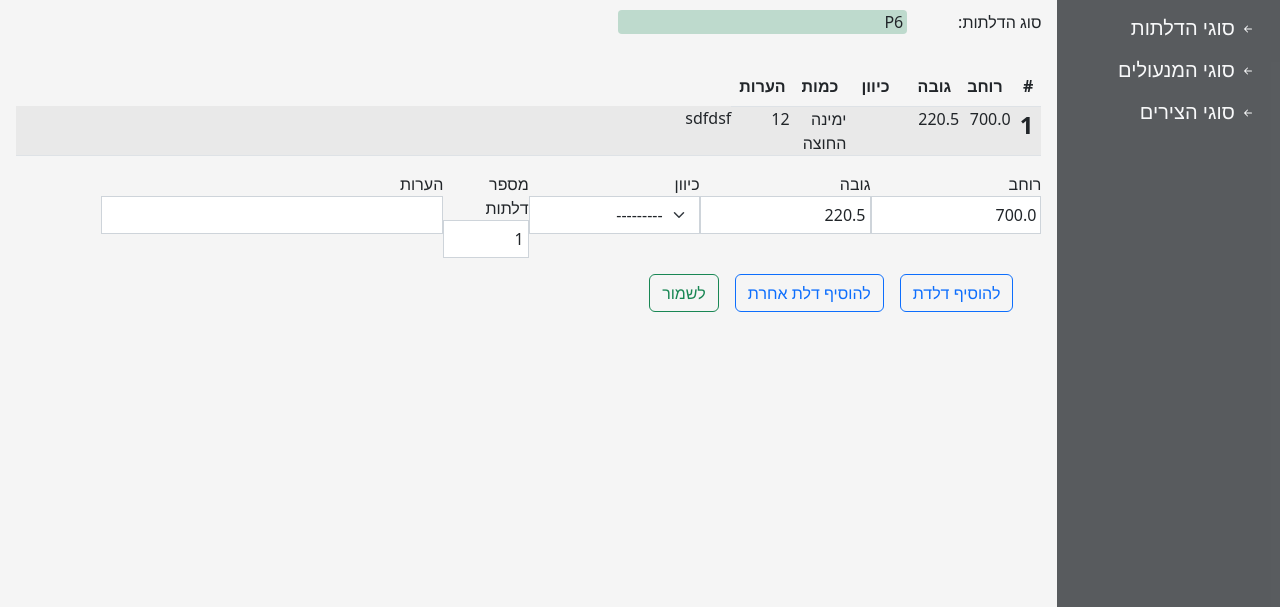
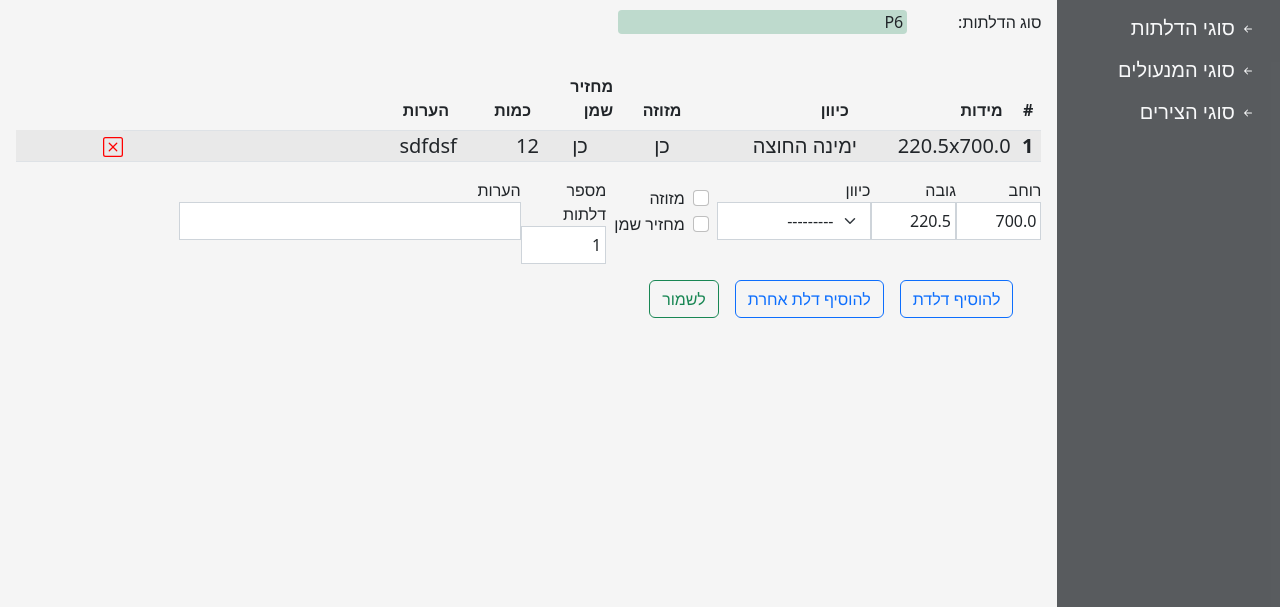
Before and after one commit to glllom/DoorsForeman, a Django app: page /show_order/111/ in a window 1280 px wide. Shown: the part 193-800 px from the top of the page. Run offline with Django 4.2, Linux system fonts and the light colour scheme; data comes from the database, SQL or seed files in the repository; both versions use the stored data as it was after the commit.

Commit message:
door removing implemented

```diff
--- a/DoorsForeman/urls.py
+++ b/DoorsForeman/urls.py
@@ -25,6 +25,8 @@ urlpatterns = [
     re_path(r'^search_order', main.views.search_order, name='search_order'),
     re_path(r'^add_door_group/(?P<order_id>\d+)/', main.views.add_door_group, name='add_door_group'),
 
+    re_path(r'^remove_door_instance/(?P<instance_id>\d+)/', main.views.remove_door_instance, name='remove_door_instance'),
+
     path('ajax/load-locks', main.views.load_locks, name='ajax_load_locks'),
     path('ajax/load-hinges', main.views.load_hinges, name='ajax_load_hinges'),
 ]
--- a/main/forms.py
+++ b/main/forms.py
@@ -1,4 +1,4 @@
-from django.forms import ModelForm, TextInput, ClearableFileInput, SelectMultiple, Select, Textarea
+from django.forms import ModelForm, TextInput, ClearableFileInput, SelectMultiple, Select, Textarea, CheckboxInput
 
 from main.models import *
 
@@ -97,4 +97,6 @@ class DoorInstanceForm(ModelForm):
                    'height': TextInput(attrs={'class': 'form-control px-1 rounded-0'}),
                    'comment': TextInput(attrs={'class': 'form-control px-2 rounded-0'}),
                    'direction': Select(attrs={'class': 'form-select ps-1 rounded-0'}),
+                   'mezuzah': CheckboxInput(attrs={'class': 'form-check-input px-1', 'role': "switch"}),
+                   'closer': CheckboxInput(attrs={'class': 'form-check-input px-1', 'role': "switch"}),
                    }
--- a/main/models.py
+++ b/main/models.py
@@ -110,11 +110,13 @@ class DoorsGroupInstance(models.Model):
 
 
 DIRECTION = [
-    ('0', 'ימינה פנימה'),
-    ('1', 'שמאלה פנימה'),
-    ('2', 'ימינה החוצה'),
-    ('3', 'שמאלה החוצה'),
+    ('ימינה פנימה', 'ימינה פנימה'),
+    ('שמאלה פנימה', 'שמאלה פנימה'),
+    ('ימינה החוצה', 'ימינה החוצה'),
+    ('שמאלה החוצה', 'שמאלה החוצה'),
 ]
+
+
 class DoorInstance(models.Model):
     group = models.ForeignKey('DoorsGroupInstance', on_delete=models.CASCADE)
     number = models.IntegerField(default=1)
@@ -123,9 +125,11 @@ class DoorInstance(models.Model):
                                  help_text="")
     width = models.DecimalField(max_digits=4, decimal_places=1, verbose_name="רוחב",
                                 help_text="")
-    direction = models.CharField(max_length=2, choices=DIRECTION,
+    direction = models.CharField(max_length=16, choices=DIRECTION,
                                  verbose_name="כיוון",
                                  help_text="")
+    mezuzah = models.BooleanField(verbose_name="מזוזה", default=False)
+    closer = models.BooleanField(verbose_name="מחזיר שמן", default=False)
     comment = models.TextField(max_length="1000", help_text="הערות", verbose_name="הערות", blank=True)
 
     def __str__(self):
--- a/main/views.py
+++ b/main/views.py
@@ -190,6 +190,13 @@ def search_order(request):
         return redirect('index', request)
 
 
+def remove_door_instance(request, instance_id):
+    instance = DoorInstance.objects.get(id=instance_id)
+    order = instance.group.order.id
+    instance.delete()
+    return redirect('show_order', order_id=order)
+
+
 '''Reports'''
 
 
@@ -234,7 +241,7 @@ def report(request, order_id):
             panels_list.append(new_door)
     return render(request, 'report.html', {'order': order,
                                            'doors': doors_list,
-                                           'panels': panels_list,})
+                                           'panels': panels_list, })
 
 
 """AJAX"""
--- a/templates/hinges.html
+++ b/templates/hinges.html
@@ -20,7 +20,7 @@
 {% block filter_placeholder %}שם הציר{% endblock %}
 
 {% block table %}
-    <div class="row border-top border-dark border-2">
+    <div class="row border-bottom border-dark border-2">
         <div class="col-2 pb-1 fw-bold lh-lg mx-1">שם הציר</div>
         <div class="col-3 pb-1 fw-bold lh-lg mx-1">דלתות מתאימות</div>
         <div class="w-25"></div>
--- a/templates/order.html
+++ b/templates/order.html
@@ -44,7 +44,7 @@
             </div>
 
             <div class="col-6">
-    <img src="{{ group.engraving.image.url }}" alt=".."
+                <img src="{{ group.door_type.image.url }}" alt=".."
                      style="max-width: 150px; max-height: 250px;" class="draw">
             </div>
         </div>
@@ -53,24 +53,34 @@
             <thead>
             <tr>
                 <th scope="col">#</th>
-            <th scope="col">רוחב</th>
-            <th scope="col">גובה</th>
-            <th scope="col">כיוון</th>
-            <th class="ms-1" scope="col">כמות</th>
+                <th scope="col" style="width: 15%">מידות</th>
+                <th scope="col" style="width: 15%">כיוון</th>
+                <th class="text-center" scope="col" style="width: 8%">מזוזה</th>
+                <th scope="col" style="width: 8%">מחזיר שמן</th>
+                <th class="col" scope="col" style="width: 8%">כמות</th>
                 <th scope="col">הערות</th>
             </tr>
             </thead>
             <tbody id="doors_table_id">
             {% for door in doors %}
                 {% if door.group == group %}
-            <tr class="">
-                <th class="pe-2 p-0 fs-4" style="width: 3%" scope="row">{{ door.number }}</th>
-                <td class="p-0" style="width: 5%">{{ door.width }}</td>
-                <td class="p-0" style="width: 6%">{{ door.height }}</td>
-                <td class="p-0" style="width: 5%">{{ door.frame }}</td>
-                <td class="p-0" style="width: 5%">{{ door.direction }}</td>
-                <td class="p-0 pe-1 " style="width: 5%"> {{ door.quantity }}</td>
+                    <tr class="fs-5">
+                        <th class="pe-2 p-0" style="width: 3%" scope="row">{{ door.number }}</th>
+                        <td class="p-0" style="width: 15%" dir="rtl">{{ door.height }}x{{ door.width }}</td>
+                        <td class="p-0" style="width: 15%">{{ door.direction }}</td>
+                        <td class="p-0 text-center" style="width: 8%">{{ door.mezuzah|yesno:"כן,לא" }}</td>
+                        <td class="p-0 text-center" style="width: 8%">{{ door.closer|yesno:"כן,לא" }}</td>
+                        <td class="p-0" style="width: 8%"> {{ door.quantity }}</td>
                         <td class="p-0">{{ door.comment }}</td>
+                        <td class="p-0">
+                            <a href="{% url 'remove_door_instance' instance_id=door.id %}">
+                                <svg xmlns="http://www.w3.org/2000/svg" width="20" height="20" fill="red"
+                                     class="bi bi-x-square" viewBox="0 0 16 16">
+                                    <path d="M14 1a1 1 0 0 1 1 1v12a1 1 0 0 1-1 1H2a1 1 0 0 1-1-1V2a1 1 0 0 1 1-1h12zM2 0a2 2 0 0 0-2 2v12a2 2 0 0 0 2 2h12a2 2 0 0 0 2-2V2a2 2 0 0 0-2-2H2z"></path>
+                                    <path d="M4.646 4.646a.5.5 0 0 1 .708 0L8 7.293l2.646-2.647a.5.5 0 0 1 .708.708L8.707 8l2.647 2.646a.5.5 0 0 1-.708.708L8 8.707l-2.646 2.647a.5.5 0 0 1-.708-.708L7.293 8 4.646 5.354a.5.5 0 0 1 0-.708z"></path>
+                                </svg>
+                            </a>
+                        </td>
                     </tr>
                 {% endif %}
             {% endfor %}
@@ -81,9 +91,17 @@
     <form action="" method="post" class="">
         {% csrf_token %}
         <div class="row g-0">
-            <div class="col-2">{{ form.width.label }}{{ form.width }}</div>
-            <div class="col-2">{{ form.height.label }}{{ form.height }}</div>
-            <div class="col-2">{{ form.direction.label }}{{ form.direction }}</div>
+            <div class="col-1">{{ form.width.label }}{{ form.width }}</div>
+            <div class="col-1">{{ form.height.label }}{{ form.height }}</div>
+            <div class="col-2" style="width: 15%">{{ form.direction.label }}{{ form.direction }}</div>
+            <div class="col-1 p-1 m-1" style="width: 10%">
+                <div class="form-check form-check-reverse">
+                    {{ form.mezuzah.label }}{{ form.mezuzah }}
+                </div>
+                <div class="form-check form-check-reverse">
+                    {{ form.closer.label }}{{ form.closer }}
+                </div>
+            </div>
             <div class="col-1">{{ form.quantity.label }}{{ form.quantity }}</div>
             <div class="col-4">{{ form.comment.label }}{{ form.comment }}</div>
         </div>
```
Also changed, not shown: db.sqlite3, main/migrations/0007_doorinstance_closer_doorinstance_mezuzah_and_more.py (added), main/migrations/0008_alter_doorinstance_closer_alter_doorinstance_mezuzah.py (added), media/images/door_types/Untitled.png (added), media/images/door_types/Untitled_zNFyTCh.png (added), media/images/door_types/second.png (added). Lines whose indentation alone changed are shown as unchanged.
